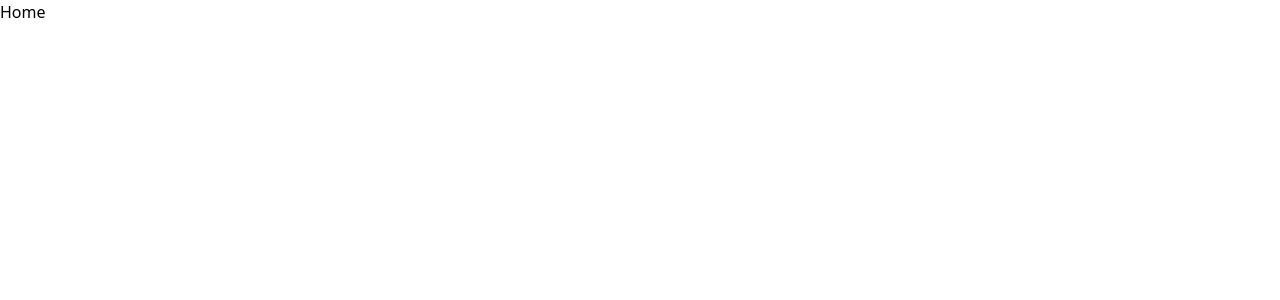
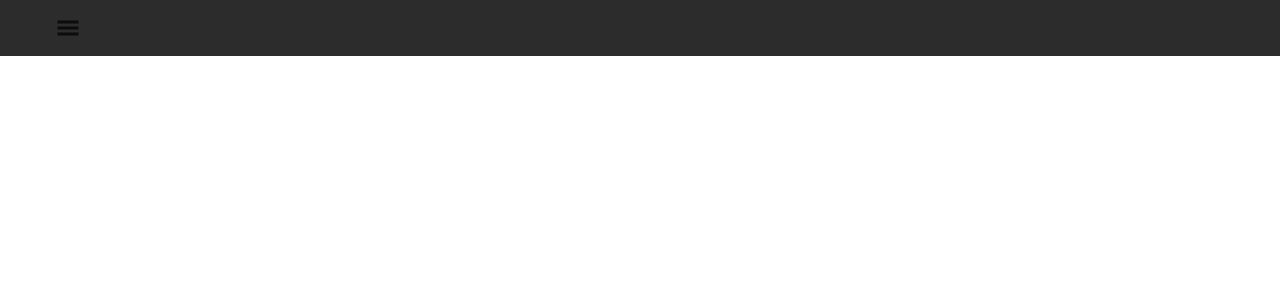
Before and after one commit to KennedyMungai/youtube-clone, a React (Create React App) app: page / in a window 1280 px wide. Shown: the top 300 px of the page. Built offline with nearby package versions, Linux system fonts and the light colour scheme; the HTML template or start-up script is replaced by a standard one.

Commit message:
Added the NavBar to the Home component

```diff
--- a/src/pages/Home.tsx
+++ b/src/pages/Home.tsx
@@ -1,11 +1,14 @@
 import React from 'react'
+import Navbar from '../components/Navbar'
 
 type Props = {}
 
 const Home = (props: Props) =>
 {
     return (
-        <div>Home</div>
+        <div>
+            <Navbar />
+        </div>
     )
 }
 
```
